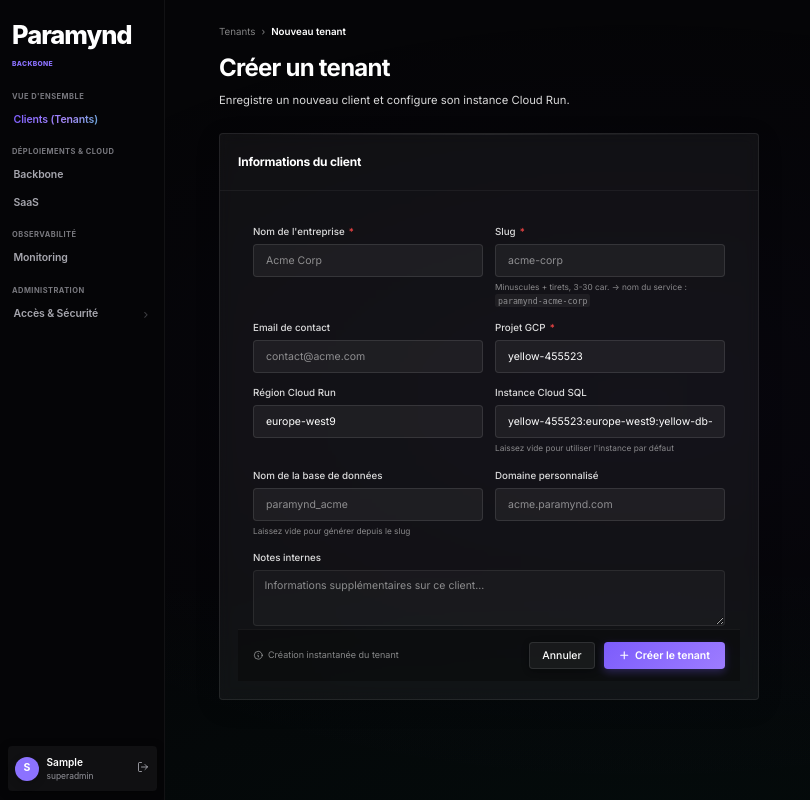
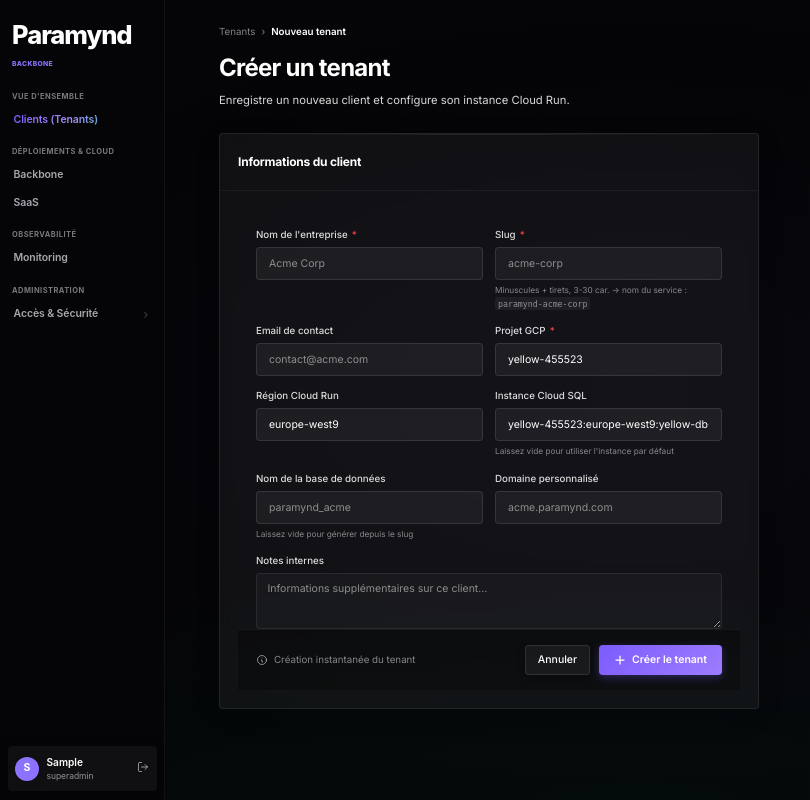
Before and after one commit to MAZCOGR/PARAMYND-BACKBONE, a Django app: page /tenants/new/ in a window 1280 px wide. Shown: the whole page, without its empty margins (0-810 px from the left). Run offline with Django 5.2, Linux system fonts and the light colour scheme; a user stored in the database is signed in; tables that the repository leaves empty hold one stand-in row (values such as "Sample post"); some libraries are stand-ins or nearby versions.

Commit message:
UI: Align create-tenant form with new modal styles

```diff
--- a/templates/tenants/partials/create_form.html
+++ b/templates/tenants/partials/create_form.html
@@ -2,7 +2,7 @@
   {% csrf_token %}
 
   <!-- Body -->
-  <div style="padding: 20px; overflow-y:auto; max-height:70vh;">
+  <div style="padding: 24px; overflow-y:auto; max-height:70vh;">
 
   {% if form.errors %}
   <div class="alert alert-error mb-3" style="background: rgba(239, 71, 111, 0.15); border: 1px solid rgba(239, 71, 111, 0.3); color: var(--danger); padding: 12px; border-radius: 5px;">
@@ -85,15 +85,15 @@
 </div>
 
   <!-- Footer -->
-  <div style="padding: 16px 20px; border-top: 1px solid rgba(255,255,255,0.05); background: rgba(0,0,0,0.3); display:flex; justify-content:space-between; align-items:center;">
-    <div style="font-size:12px; color:var(--text-muted); display:flex; align-items:center; gap:6px;">
-      <svg width="14" height="14" fill="none" stroke="currentColor" stroke-width="2" class="text-muted" viewBox="0 0 24 24"><path stroke-linecap="round" stroke-linejoin="round" d="M13 16h-1v-4h-1m1-4h.01M21 12a9 9 0 11-18 0 9 9 0 0118 0z"/></svg>
+  <div style="padding: 20px 24px; border-top: 1px solid rgba(255,255,255,0.05); background: rgba(0,0,0,0.3); display:flex; justify-content:space-between; align-items:center;">
+    <div style="font-size:13px; color:var(--text-muted); display:flex; align-items:center; gap:8px;">
+      <svg width="16" height="16" fill="none" stroke="currentColor" stroke-width="2" class="text-muted" viewBox="0 0 24 24"><path stroke-linecap="round" stroke-linejoin="round" d="M13 16h-1v-4h-1m1-4h.01M21 12a9 9 0 11-18 0 9 9 0 0118 0z"/></svg>
       Création instantanée du tenant
     </div>
     <div style="display:flex; gap:12px;">
-      <button type="button" class="btn" style="border-radius: 5px; background:rgba(255,255,255,0.05); color:var(--text-primary); border:1px solid rgba(255,255,255,0.1); padding:8px 16px; font-weight:500; cursor:pointer;" onclick="if (typeof closeModal === 'function') { closeModal(); } else { window.location.href = '{% url 'tenants:list' %}'; }">Annuler</button>
-      <button type="submit" class="btn btn-primary" id="submit-btn" style="border-radius: 5px; background:linear-gradient(135deg, var(--accent), #9d7cff); color:white; border:none; padding:8px 20px; font-weight:600; box-shadow:0 4px 12px rgba(124,92,252,0.3); display: flex; align-items: center; gap: 8px; cursor:pointer;">
-        <svg width="14" height="14" fill="none" viewBox="0 0 24 24" stroke="currentColor" stroke-width="2.5">
+      <button type="button" class="btn" style="border-radius: 5px; background:rgba(255,255,255,0.05); color:var(--text-primary); border:1px solid rgba(255,255,255,0.1); padding:10px 16px; font-weight:500; cursor:pointer; transition:all 0.2s;" onclick="if (typeof closeModal === 'function') { closeModal(); } else { window.location.href = '{% url 'tenants:list' %}'; }" onmouseover="this.style.background='rgba(255,255,255,0.1)'" onmouseout="this.style.background='rgba(255,255,255,0.05)'">Annuler</button>
+      <button type="submit" class="btn btn-primary" id="submit-btn" style="border-radius: 5px; background:linear-gradient(135deg, var(--accent), #9d7cff); color:white; border:none; padding:10px 20px; font-weight:600; box-shadow:0 4px 12px rgba(124,92,252,0.3); display: flex; align-items: center; gap: 8px; cursor:pointer; transition:all 0.2s;" onmouseover="this.style.transform='translateY(-1px)'; this.style.boxShadow='0 6px 16px rgba(124,92,252,0.4)'" onmouseout="this.style.transform='translateY(0)'; this.style.boxShadow='0 4px 12px rgba(124,92,252,0.3)'">
+        <svg width="16" height="16" fill="none" viewBox="0 0 24 24" stroke="currentColor" stroke-width="2.5">
           <path stroke-linecap="round" stroke-linejoin="round" d="M12 4v16m8-8H4"/>
         </svg>
         Créer le tenant
```
